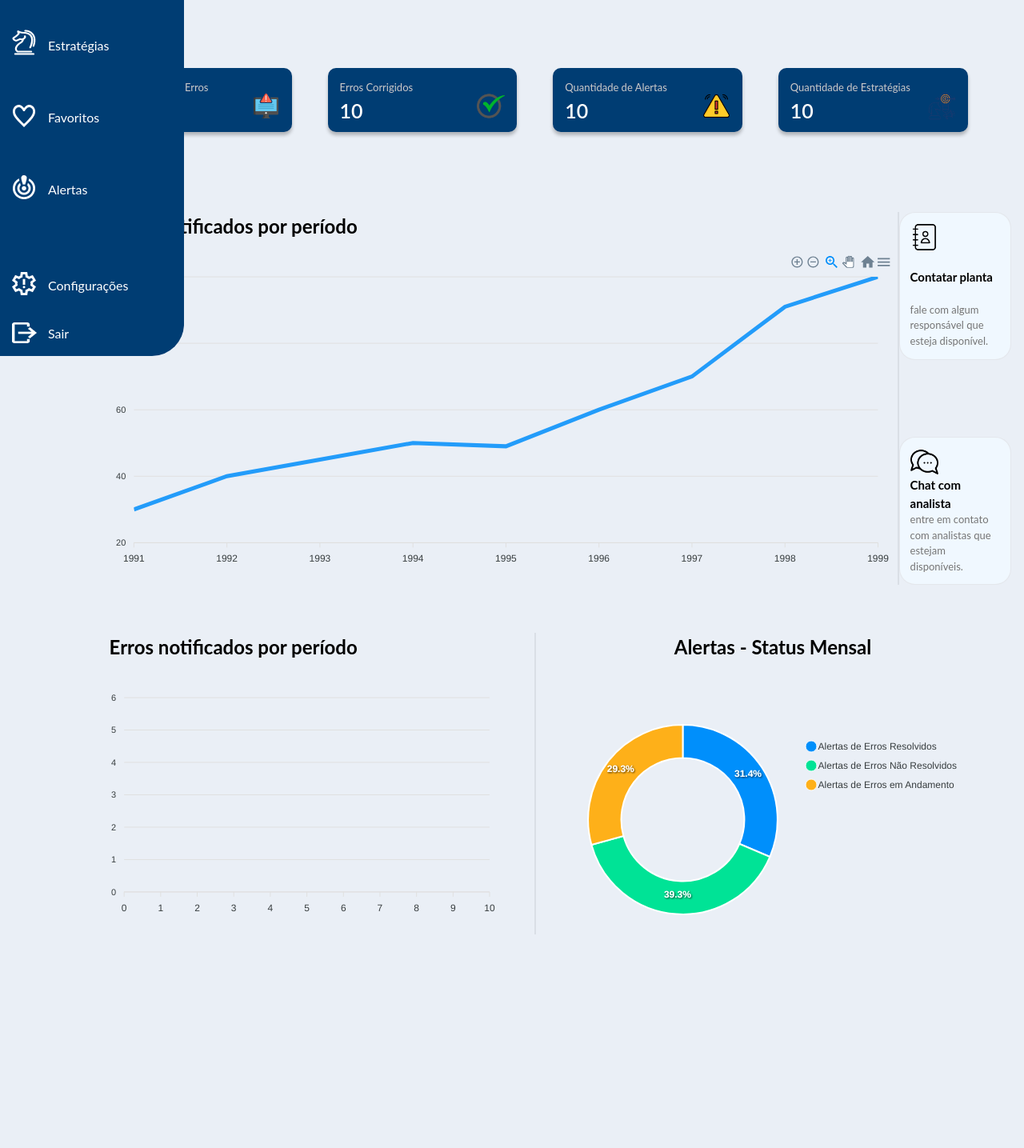
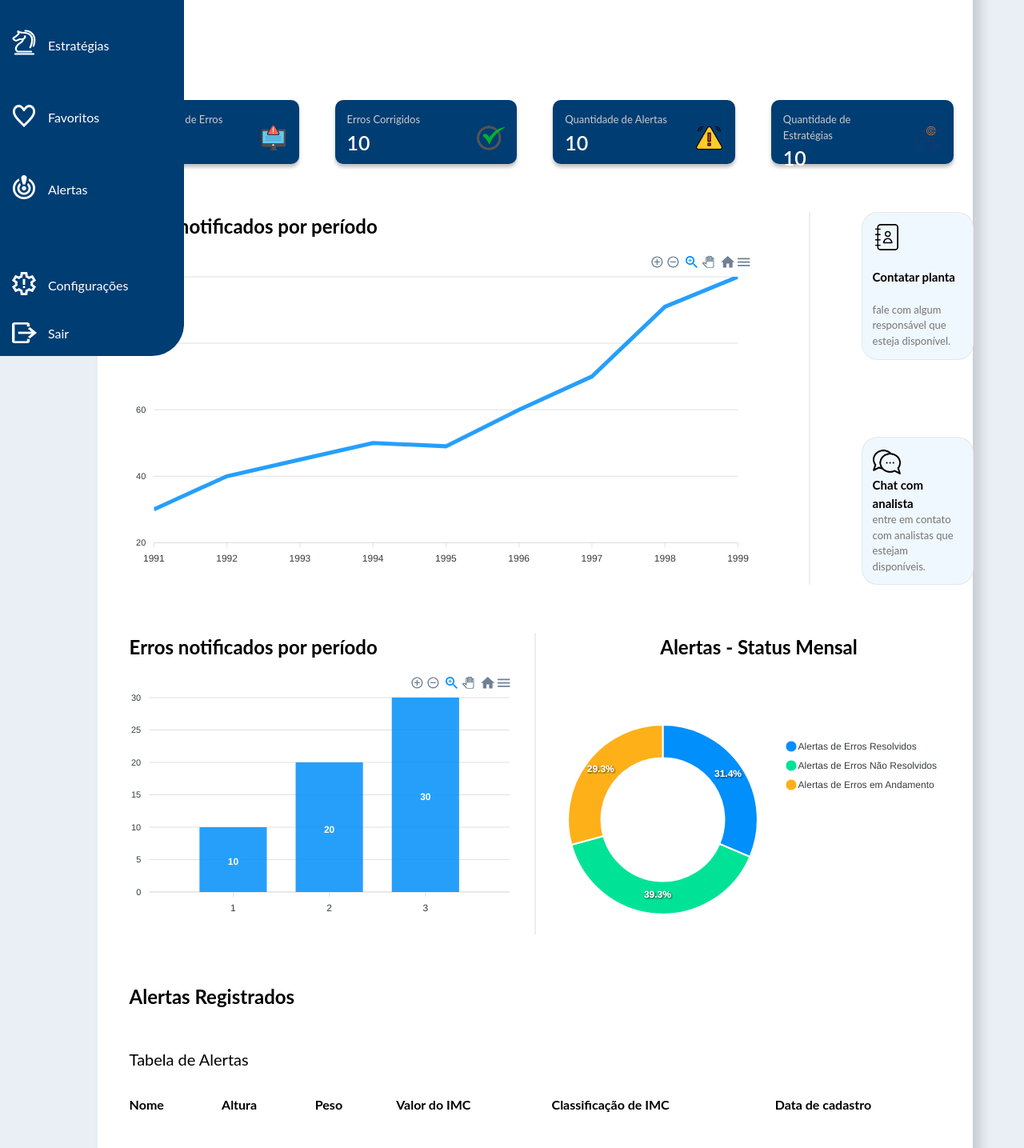
Before and after one commit to kessiamilena/REACT-HOME-ATUALIZADA, a React (Vite) app: page /home in a window 1280 px wide. Shown: the part 355-1790 px from the top of the page at 80% size. Before the commit the page ends 1523 px from the top, so only its background shows below. Built offline with nearby package versions, Linux system fonts and the light colour scheme; no server answers.

Commit message:
atualização componentes

```diff
--- a/src/components/Dashboards/graficoErro/ErrosHome.tsx
+++ b/src/components/Dashboards/graficoErro/ErrosHome.tsx
@@ -6,54 +6,8 @@ import "../graficoErro/style.css"
 
 function ErrosHome(props) {
 // function ErrosHome() {
-  console.log("Aqui está a props: " + JSON.stringify(props.contagemList))
+  console.log("Aqui está a props: " + JSON.stringify(props.anoList))
 
-  const [contagem, setContagem] = useState([]);
-
-  console.log(contagem)
-
-useEffect(()  => {
-
-
-props.erroList.forEach((value) => {
-  // console.log("value: " + JSON.stringify(value.contagem))
-
-  console.log("value: " + value)
-  contagem.push(JSON.stringify(value.contagem))
-
-})
-
-
-console.log(contagem)
-
-}, []);
-//   function pegarValores () {
-
-//     props.erroList.forEach(value => {
-//     // console.log("index: " + index)
-//     console.log("value: " + JSON.stringify(value))
-
-//     let anoLista = JSON.stringify(value.ano)
-//     let contagemLista = JSON.stringify(value.contagem)
-//     return contagemLista
-//   })
-
-// }
-
-// console.log("VALORES: " + pegarValores())
-
-  // const anos = [props.anoList].forEach(element => {
-  //   let ano = [];
-  //   ano.push(element);
-  // });
-
-  // console.log("ano" + anos);
-
-  // console.log("erro " + JSON.stringify(props.anoList));
-  // console.log("ano " + [props.anoList]);
-
-  // const state = {
-  //     erro : [],
   const options = {
     chart: {
       id: "basic-bar"
@@ -66,7 +20,7 @@ console.log(contagem)
   const series = [
     {
       name: "series-1",
-      data: props.contagemList
+      data: [10,20,30]
       // data: [k]
     }
   ];
--- a/src/components/Dashboards/graficoLinha/Linha.tsx
+++ b/src/components/Dashboards/graficoLinha/Linha.tsx
@@ -32,7 +32,7 @@ function LinhaHome(props) {
               options={options}
               series={series}
               type="line"
-              width="1000"
+              width="800"
               height="400"
             />
           </div>
--- a/src/pages/Home/index.tsx
+++ b/src/pages/Home/index.tsx
@@ -57,7 +57,6 @@ useEffect(()  => {
                 // setContagemItem(erro[item].contagem)
 
                 anoGraf.push(erro[indice].ano)
-                contagemItem.push(erro[contagem])
                 console.log("erro" + JSON.stringify(erro))
                 console.log("anoGraf: " + anoGraf)
                 console.log("contagemItem: " + contagemItem)
@@ -75,7 +74,6 @@ useEffect(()  => {
     //         .catch((error) => console.log(error))
     //         .finally;
     // }, []);
-
 
     return (
         <>
@@ -144,6 +142,33 @@ useEffect(()  => {
                             {/* centro-dois */}
                         </div>
                     </div>
+                <section className="container-alertas">
+                    <h2>Alertas Registrados</h2>
+                    <table>
+                        <caption>Tabela de Alertas</caption>
+                        <thead>
+                            <tr>
+                                <th>Nome</th>
+                                <th>Altura</th>
+                                <th>Peso</th>
+                                <th>Valor do IMC</th>
+                                <th>Classificação de IMC</th>
+                                <th>Data de cadastro</th>
+                            </tr>
+                        </thead>
+                        <tbody id="corpo-tabela">
+
+                             {/* <tr>
+                                <td data-cell="nome">Thiago Nascimento</td>
+                                <td data-cell="altura">1.78</td>
+                                <td data-cell="peso">67</td>
+                                <td data-cell="valor do IMC">21.1</td>
+                                <td data-cell="classificação do IMC">Normal</td>
+                                <td data-cell="data de cadastro">19/06/2023 21:27</td>
+                            </tr>              */}
+                        </tbody>
+                    </table>
+                </section>
                 </section>
             </main>
         </>
--- a/src/pages/Home/style.css
+++ b/src/pages/Home/style.css
@@ -35,8 +35,24 @@ body {
 }
 
 .section-main {
+    display: flex;
+    flex-direction: column;
+    justify-content: space-around;
+
     height: 100%;
     width: 90%;
+
+    gap: 60px;
+    padding: 70px 25px;
+    margin: 30px 0;
+
+    background-color: #ffffff;
+    border-radius: 8px;
+    box-shadow: 10px 10px 15px 0px #00000025;
+}
+
+.section-main h2 {
+    margin: 0 0 15px 15px;
 }
 
 .banner-main {
@@ -45,7 +61,7 @@ body {
 
     height: 200px;
 
-    margin-top: 60px;
+    /* margin-top: 60px; */
     border-radius: 20px;
 }
 
@@ -61,7 +77,7 @@ body {
     flex-direction: row;
     justify-content: space-between; */
 
-    margin: 40px 0 80px 0;
+    /* margin: 40px 0 80px 0; */
 }
 
 .cards-iniciais {
@@ -70,7 +86,7 @@ body {
 
     gap: 3.5vw;
 
-    margin: 20px 0 20px 0;
+    /* margin: 20px 0 20px 0; */
 }
 
 .card-inicial {
@@ -85,7 +101,7 @@ body {
 
     border-radius: 10px;
 
-    width: 18.5vw;
+    width: 17.8vw; /* width: 18.5vw; */
     height: 80px;
 }
 
@@ -128,10 +144,18 @@ body {
 .centro-um, .centro-dois{
     display: flex;
     flex-direction: row;
-    justify-content: space-between;
 
     /* gap: 50px; */
     /* justify-content: space-between; */
+}
+
+.centro-um {
+    justify-content: flex-start;
+    gap: 5vw;
+}
+
+.centro-dois {
+    justify-content: space-between;
 }
 
 
@@ -176,3 +200,42 @@ body {
     cursor: pointer;
     font-size: 15px;
 }
+
+.container-alertas {
+    color: var(--preto);
+}
+
+table {
+    width: 100%;
+    margin: 30px 0;
+    border: none;
+    border-collapse: collapse;
+}
+
+caption {
+    font-size: 20px;
+}
+
+caption, th {
+    text-align: left;
+}
+
+tbody > tr:nth-child(odd) {
+    background-color: #F2F2F7;
+}
+
+tr {
+    height: 40px;
+}
+
+th, tr, td {
+    border: none;
+}
+
+.linha-mensagem td {
+    text-align: center;
+}
+
+caption, th, td {
+    padding: 15px;
+}
```
